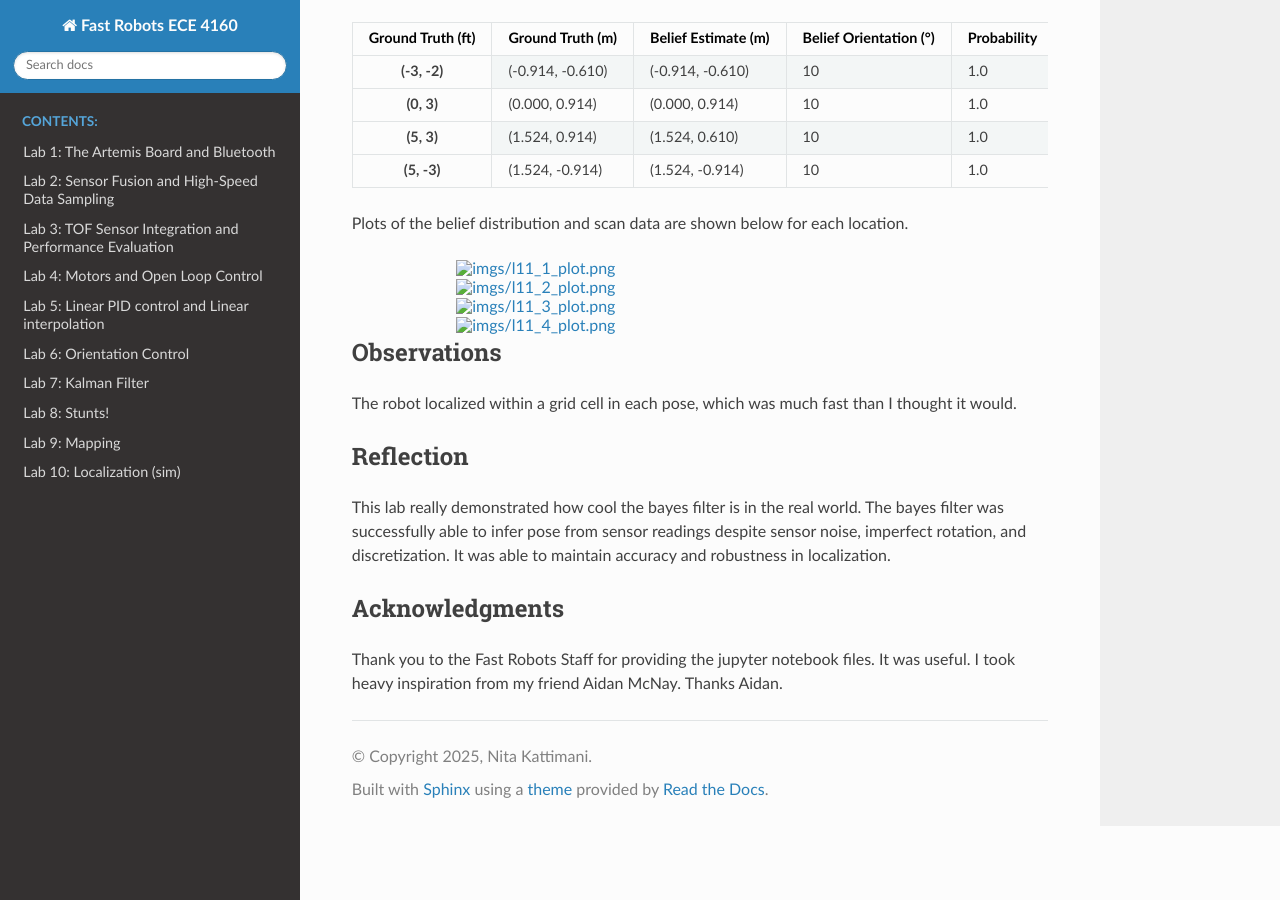
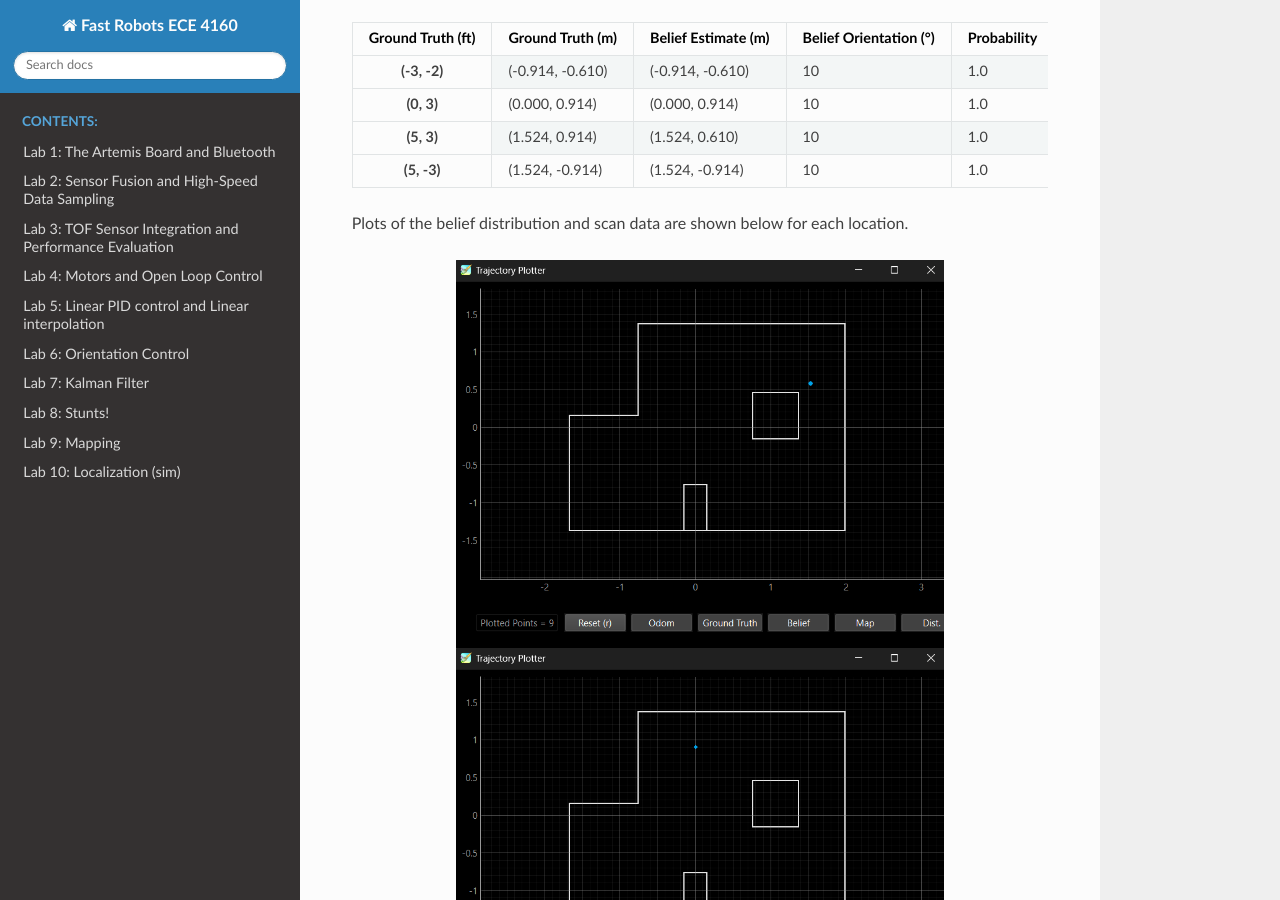
Before and after one commit to nskatti1/Fast-Robots, a Sphinx documentation site: the page built from docs/lab11.rst, in a window 1280 px wide and 900 px high, scrolled down 3026 px. Built offline with Sphinx 7.4.7 and the Read the Docs theme 3.1.0, drawn with Linux system fonts in a browser that asks for light colours; pages that are not in the unit, such as notebooks, are missing from menus.

Commit message:
Update lab11.rst

```diff
--- a/docs/lab11.rst
+++ b/docs/lab11.rst
@@ -188,19 +188,19 @@ The table below shows the comparison between ground truth and estimated belief (
 
 Plots of the belief distribution and scan data are shown below for each location.
 
-.. image:: imgs/l11_1_plot.png
+.. image:: images/l11_1_plot.png
    :width: 70%
    :align: center
 
-.. image:: imgs/l11_2_plot.png
+.. image:: images/l11_2_plot.png
    :width: 70%
    :align: center
 
-.. image:: imgs/l11_3_plot.png
+.. image:: images/l11_3_plot.png
    :width: 70%
    :align: center
 
-.. image:: imgs/l11_4_plot.png
+.. image:: images/l11_4_plot.png
    :width: 70%
    :align: center
 
```
